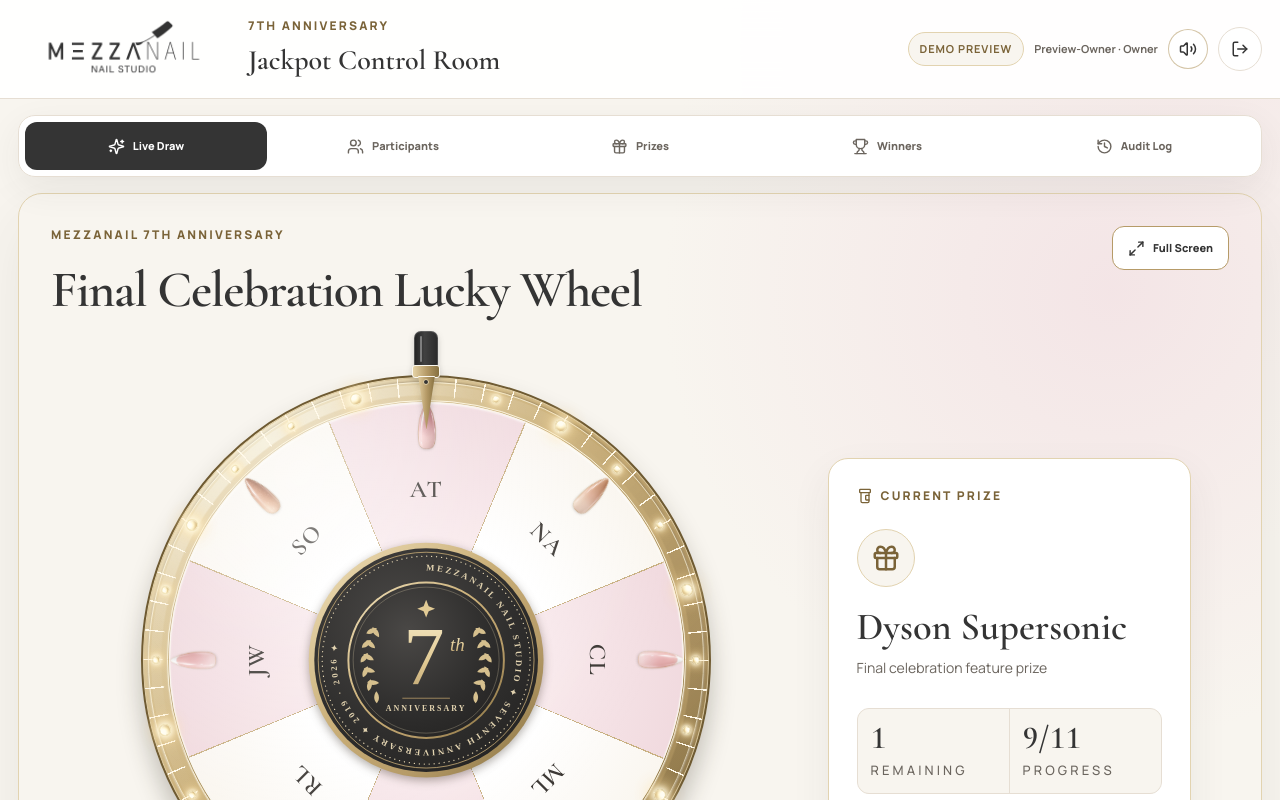
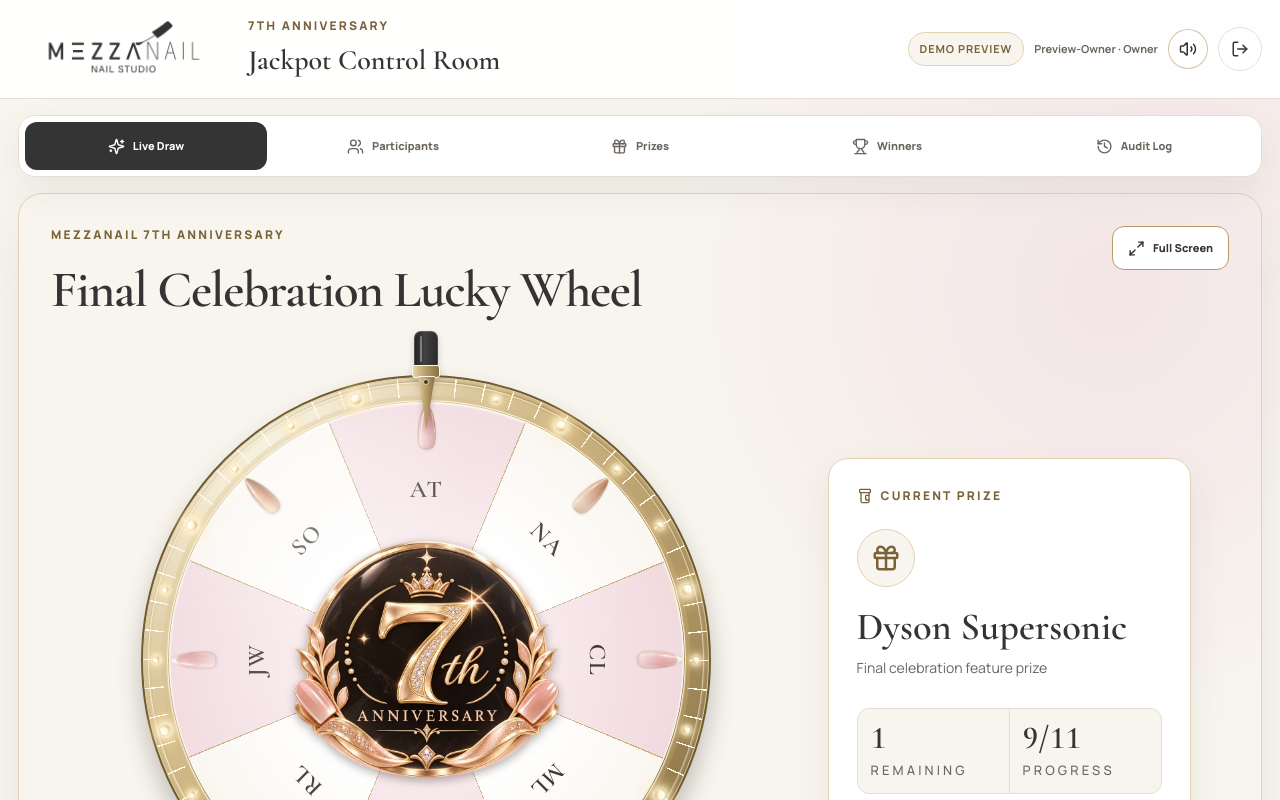
Before and after one commit to waynecz1919/Mezzanail, a Next.js app: page /anniversary-jackpot/preview in a window 1280 px wide. Shown: the top 800 px of the page. Built offline with nearby package versions, Linux system fonts and the light colour scheme.

Commit message:
feat: add jackpot anniversary center badge

```diff
--- a/app/anniversary-jackpot/jackpot.css
+++ b/app/anniversary-jackpot/jackpot.css
@@ -485,7 +485,7 @@
 }
 
 @media screen {
-  .jackpot-live-wordmark { width: auto; height: clamp(44px, 7.5vh, 76px); aspect-ratio: 3 / 1; object-fit: contain; object-position: center; }
+  .jackpot-live-wordmark { width: auto; height: clamp(52px, 9vh, 84px); aspect-ratio: 3 / 1; object-fit: contain; object-position: center; }
   .jackpot-live-shell .jackpot-prize-card {
     display: flex;
     flex-direction: column;
@@ -986,7 +986,7 @@
   .jackpot-live-shell .jackpot-live-wordmark {
     top: clamp(20px, 3.2vh, 38px);
     width: auto;
-    height: clamp(44px, 7.5vh, 76px);
+    height: clamp(52px, 9vh, 84px);
     aspect-ratio: 3 / 1;
     object-fit: contain;
     object-position: center;
@@ -1000,7 +1000,7 @@
   }
   .jackpot-live-shell .jackpot-prize-card {
     box-sizing: border-box;
-    top: 47.5926vh;
+    top: calc(57.15vh - 4.5px);
     height: auto;
     min-height: 0;
     justify-content: flex-start;
@@ -1047,6 +1047,14 @@
   .jackpot-live-progress > div { gap: clamp(4px, .52vw, 10px); }
   .jackpot-live-progress i { width: clamp(7px, .52vw, 10px); height: clamp(9px, 1.55vh, 18px); }
   .jackpot-live-progress > span { font-size: clamp(12px, 1.8vh, 14px); }
+}
+
+@media screen and (min-width: 761px) and (max-height: 800px) {
+  .jackpot-live-shell .jackpot-prize-card { top: calc(58vh - 4.5px); }
+}
+
+@media screen and (min-width: 761px) and (min-height: 1077px) {
+  .jackpot-live-shell .jackpot-prize-card { top: calc(50vh + 72.5px); }
 }
 
 @media screen and (max-width: 760px) {
@@ -1145,17 +1153,21 @@
   height: 2.15cqi;
   box-shadow: 0 0 6px 2px rgba(255, 252, 232, .98), 0 0 15px 5px rgba(255, 226, 166, .9), inset 0 1px 3px #FFFDF4;
 }
-.jackpot-wheel-medallion {
+.jackpot-wheel-center-badge-box {
   position: absolute;
-  top: 50%;
-  left: 50%;
+  inset: 4.5cqi;
   z-index: 8;
-  width: 42%;
+  display: grid;
+  place-items: center;
+  pointer-events: none;
+}
+.jackpot-wheel-center-badge {
+  display: block;
+  width: 52%;
   height: auto;
   aspect-ratio: 1;
   object-fit: contain;
   filter: drop-shadow(0 3px 5px rgba(49, 40, 28, .38));
-  transform: translate(-50%, -50%);
 }
 .jackpot-wheel-frame .jackpot-wheel-nail-tip {
   transform: translate(-50%, -50%) rotate(var(--name-angle)) translateY(-41.3cqi);
--- a/components/jackpot/jackpot-console.tsx
+++ b/components/jackpot/jackpot-console.tsx
@@ -694,14 +694,16 @@
                     </div>
                     <div className="jackpot-wheel-rim" aria-hidden="true" />
                     <div className="jackpot-wheel-gloss" aria-hidden="true" />
-                    <Image
-                      className="jackpot-wheel-medallion"
-                      src="/campaigns/7th-anniversary/jackpot-medallion.svg"
-                      alt="Mezzanail 7th anniversary medallion"
-                      width={300}
-                      height={300}
-                      unoptimized
-                    />
+                    <div className="jackpot-wheel-center-badge-box">
+                      <Image
+                        className="jackpot-wheel-center-badge"
+                        src="/campaigns/7th-anniversary/jackpot-center-badge.webp"
+                        alt="Mezzanail 7th Anniversary emblem"
+                        width={800}
+                        height={800}
+                        unoptimized
+                      />
+                    </div>
                   </div>
                 </div>
                 {!liveMode && (
```
Also changed, not shown: public/campaigns/7th-anniversary/jackpot-center-badge.webp (added), 1 other file (tests, documents, lock files or other folders).
